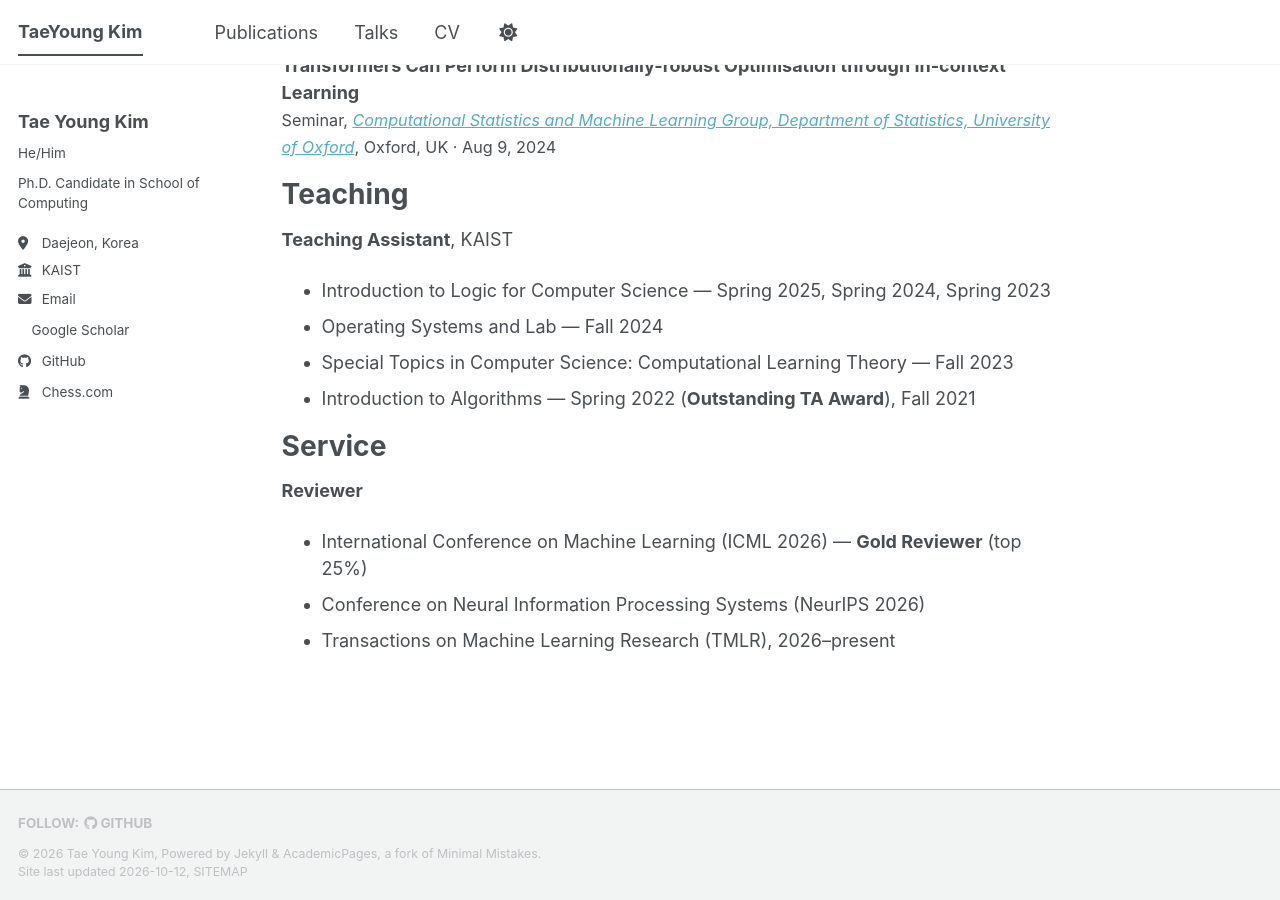
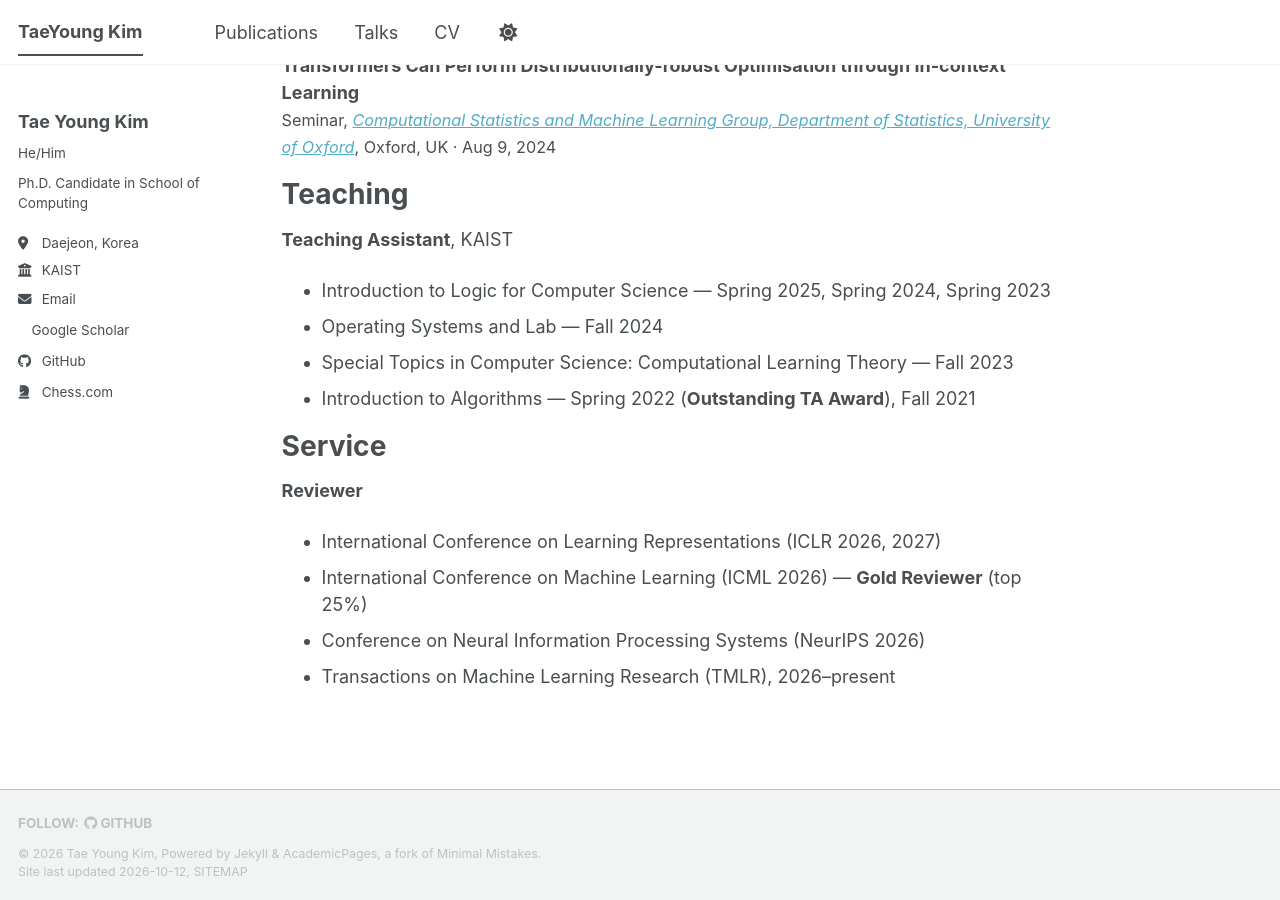
Before and after one commit to mekty2012/mekty2012.github.io, a Jekyll site: the page built from _pages/about.md, in a window 1280 px wide and 900 px high, scrolled down 2804 px. Built offline with Jekyll 4.4.1, drawn with Linux system fonts in a browser that asks for light colours; a style sheet for code colours, icons or effects is not loaded.

Commit message:
Add ICLR 2026 and 2027 reviewing to service
Also rebuild files/cv.pdf, which now includes the acceptance rates.

Co-Authored-By: Claude Opus 5.5 <noreply@anthropic.com>

```diff
--- a/_pages/about.md
+++ b/_pages/about.md
@@ -40,6 +40,7 @@ Teaching
 Service
 ======
 **Reviewer**
+- International Conference on Learning Representations (ICLR 2026, 2027)
 - International Conference on Machine Learning (ICML 2026) --- **Gold Reviewer** (top 25%)
 - Conference on Neural Information Processing Systems (NeurIPS 2026)
 - Transactions on Machine Learning Research (TMLR), 2026--present
```
Also changed, not shown: 2 other files.
